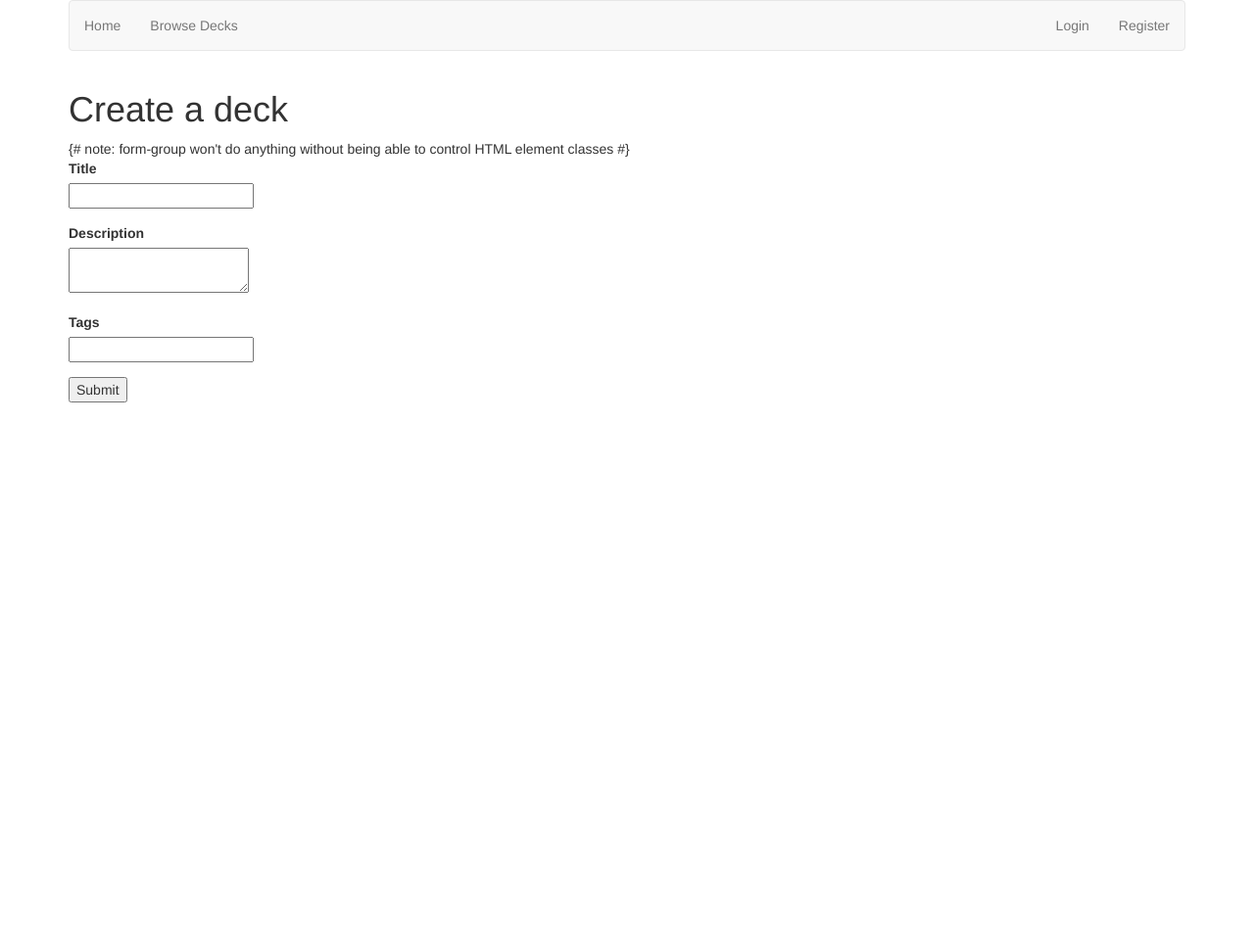
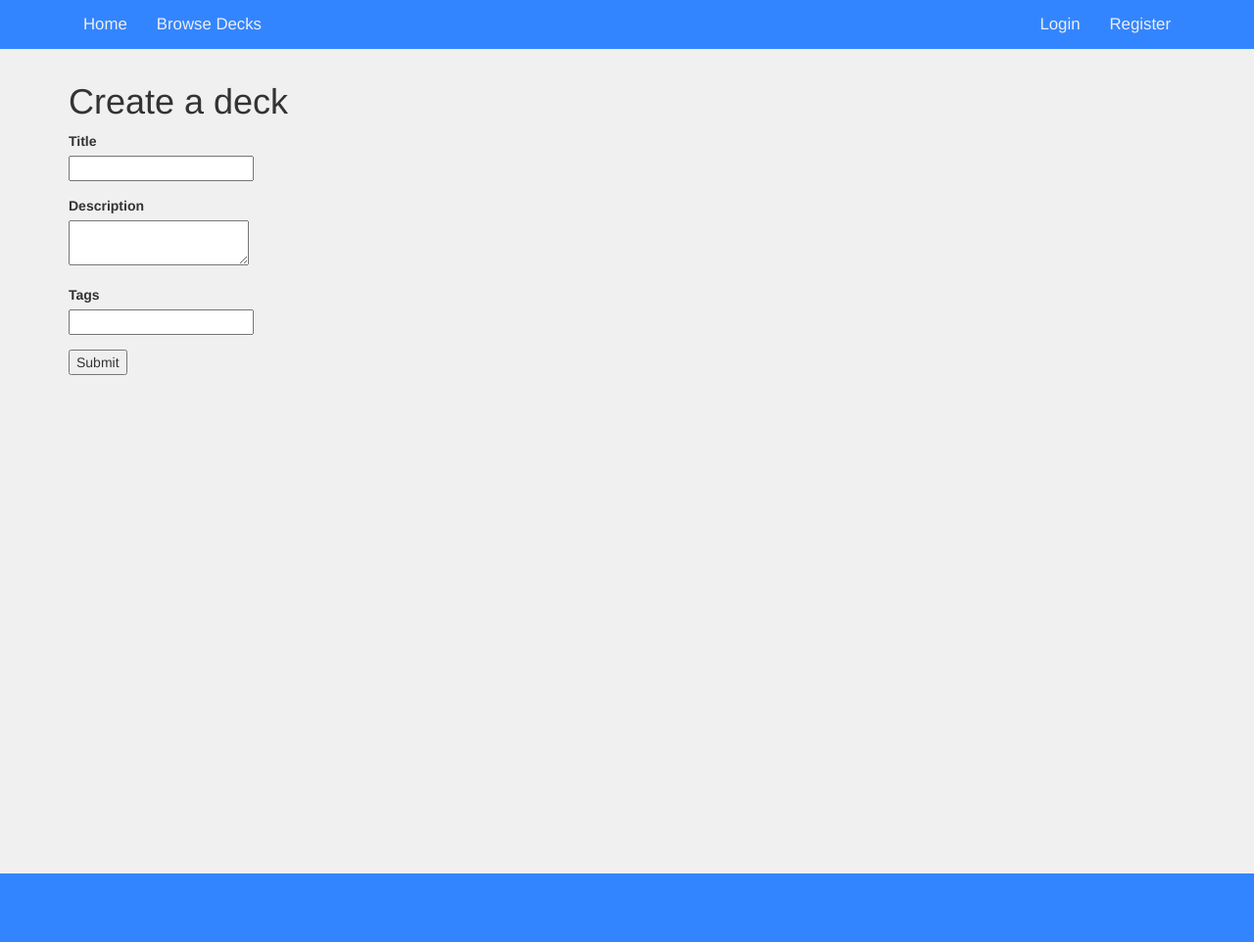
Before and after one commit to rymur/notecards, a Django app: template notecards/templates/notecards/create_deck.html in a window 1280 px wide. Shown: the whole page at 98% size. Before the commit the page ends 411 px from the top, so only its background shows below. Run offline with Django 3.2, Linux system fonts and the light colour scheme; the template is opened without the code that fills it, so the values that code supplies are empty, except form fields; form fields are guessed from the names that the template uses; some libraries are stand-ins or nearby versions.

Commit message:
prettied up site with CSS

```diff
--- a/notecards/templates/notecards/base.html
+++ b/notecards/templates/notecards/base.html
@@ -41,7 +41,7 @@
             </nav>
         </div>
     </div>
-    <div class="container">
+    <div class="container bodyblock">
         <div class="row">
             <div class="col-sm-12">
                 {% block body_block %}{% endblock %}
@@ -53,4 +53,7 @@
     <script src="{% static 'js/base.js' %}"></script>
     {% block script_block %}{% endblock %}
 </body>
+<footer>
+    {% block footer_block %}{% endblock %}
+</footer>
 </html>
--- a/notecards/templates/notecards/create_deck.html
+++ b/notecards/templates/notecards/create_deck.html
@@ -4,8 +4,6 @@
     <h1>Create a deck</h1>
     <form action="{% url 'create_deck' %}" method="post">
         {% csrf_token %}
-        {# note: form-group won't do anything without being able
-                 to control HTML element classes #}
         <div class="form-group">
             {{ form.title.label_tag }}
             {{ form.title }}
--- a/notecards/templates/notecards/view_deck.html
+++ b/notecards/templates/notecards/view_deck.html
@@ -2,11 +2,13 @@
 
 {% block body_block %}
 	{% if user == deck.author %}
+		<div class="col-md-12 text-center">
 		<a href="/notecards/get_card/{{ deck.id }}/">
-			<button class="btn btn-success">
+			<button class="btn btn-success btn-wide">
 				Drill Cards
 			</button>
 		</a>
+		</div>
 		<br />
 	{% endif %}
 
--- a/static/css/base.css
+++ b/static/css/base.css
@@ -14,12 +14,57 @@
     box-shadow: 0px 0px 17px 8px rgba(161,5,10,1);
 }
 
+.navbar {
+    background-color: #3385FF;
+    border: 0px;
+    margin: 0px;
+}
+
+.navbar-default .navbar-nav li a {
+    color: #EEE;
+    font-size: 1.2em;
+}
+
+.navbar-default .navbar-nav li a:hover {
+    color: #FFF;
+    background-color: #3E79D1;
+}
+
+.navbar-default .navbar-nav li a:active {
+    background-color: #296ACC;
+    color: #FFF;
+}
+
+.site-masthead {
+    background-color: #3385FF;
+    margin-bottom: 1em;
+}
+
+.navbar-default .navbar-nav .dropdown-menu li a {
+    color: black;
+    font-size: 1em;
+}
+
+.navbar-default .navbar-nav > .open > a:focus {
+    background-color: #296ACC;
+    color: #FFF;
+}
+
+.btn-wide {
+    width: 50%;
+}
+
+.bodyblock {
+    min-height: 100%;
+}
+
 #qa_div {
     border: 1px solid black;
     border-radius: 3em;
     text-align: center;
     margin-top: 5em;
     height: 25em;
+    background-color: white;
 }
 
 #contBTN {
@@ -39,3 +84,22 @@ label {
 select {
     width: 30em;
 }
+
+body {
+    background-color: #F0F0F0;
+    height: 100%;
+}
+
+html {
+    height: 100%;
+}
+
+footer {
+    margin-top: 2em;
+    height: 5em;
+    background-color: #3385FF;
+    bottom: 0px;
+    position: relative;
+    clear: both;
+    width: 100%;
+}
```
Also changed, not shown: db.sqlite3.
